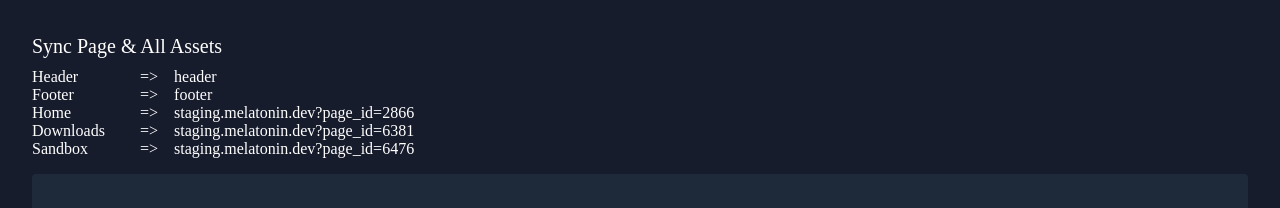
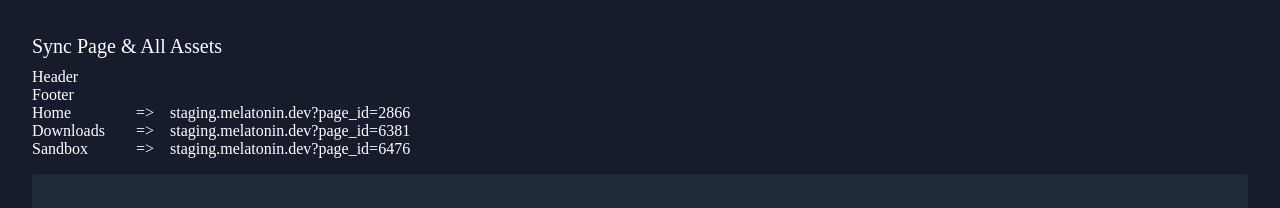
Before and after one commit to ofsound/vue-machine, a Vue app: page /sync in a window 1280 px wide. Shown: the top 208 px of the page. Built offline with nearby package versions, Linux system fonts and the light colour scheme; a web font is replaced by a local one.

Commit message:
Refactor/renaming on Remote Sync

```diff
--- a/src/components/RemoteSync.vue
+++ b/src/components/RemoteSync.vue
@@ -1,6 +1,14 @@
 <script setup lang="ts">
 import axios from 'axios'
 import { ref, toRaw, type Component } from 'vue'
+
+import myCssContent from '@/main.css?inline'
+
+import SiteHeader from '@/html/SiteHeader.vue'
+import SiteFooter from '@/html/SiteFooter.vue'
+import PageHome from '@/html/PageHome.vue'
+import PageDownloads from '@/html/PageDownloads.vue'
+import PageSandbox from '@/html/PageSandbox.vue'
 
 interface ComponentObject {
   label: string
@@ -8,27 +16,9 @@
   postID: number
 }
 
-interface ComponentObjectForTemplateParts {
-  label: string
-  component: Component
-  templateID: string
-}
-
-import myCssContent from '@/main.css?inline'
-
-import SiteHeader from '@/html/SiteHeader.vue'
-import SiteFooter from '@/html/SiteFooter.vue'
-
-import PageHome from '@/html/PageHome.vue'
-import PageDownloads from '@/html/PageDownloads.vue'
-import PageSandbox from '@/html/PageSandbox.vue'
-
-const componentObjectsForTemplateParts: ComponentObjectForTemplateParts[] = [
-  { label: 'Header', component: SiteHeader, templateID: 'header' },
-  { label: 'Footer', component: SiteFooter, templateID: 'footer' },
-]
-
 const componentObjects: ComponentObject[] = [
+  { label: 'Header', component: SiteHeader, postID: 2863 },
+  { label: 'Footer', component: SiteFooter, postID: 2864 },
   { label: 'Home', component: PageHome, postID: 2866 },
   { label: 'Downloads', component: PageDownloads, postID: 6381 },
   { label: 'Sandbox', component: PageSandbox, postID: 6476 },
@@ -37,99 +27,29 @@
 const selectedFiles: File[] = []
 
 const componentRefs = ref<HTMLElement[]>([])
-const componentForTemplatePartRefs = ref<HTMLElement[]>([])
 
-// const username = 'csstune'
+const staging_user = import.meta.env.VITE_STAGING_USER
+const staging_password = import.meta.env.VITE_STAGING_PASSWORD
 
-// const password = import.meta.env.VITE_WP_REST_API_PASSWORD
-// const secret = import.meta.env.VITE_WP_REST_API_SECRET
+const sendHtmlToWordPressPage = async (postID: number, componentRef: HTMLElement) => {
+  const componentHtmlRaw = componentRef.innerHTML
 
-const staging_user = 'admin'
-const staging_password = 'hwgletsgohwgletsgo'
-
-// const credentials = `${username}:${password}`
-// const encodedCredentials = btoa(credentials)
-
-const sendHtmlToWordPressTemplatePart = async (
-  templateID: string,
-  componentForTemplatePartRef: HTMLElement,
-) => {
-  const componentHtmlRaw = componentForTemplatePartRef.innerHTML
-
-  function removeDataVInspector(htmlString: string) {
+  function removeVueDataAttribute(htmlString: string) {
     const container = document.createElement('div')
     container.innerHTML = htmlString
 
-    const elementsWithInspector = container.querySelectorAll('[data-v-inspector]')
+    const elementsWithAttribute = container.querySelectorAll('[data-v-inspector]')
 
-    elementsWithInspector.forEach((element) => {
+    elementsWithAttribute.forEach((element) => {
       element.removeAttribute('data-v-inspector')
     })
 
     return container.innerHTML
   }
 
-  const cleanHtml = removeDataVInspector(componentHtmlRaw)
+  const htmlWithoutAttribute = removeVueDataAttribute(componentHtmlRaw)
 
-  const componentHtml = cleanHtml.replace(
-    /\/src\/assets\//g,
-    '/wp-content/uploads/dot-dev-tailwind/',
-  )
-
-  // const templateData = {
-  //   content: componentHtml,
-  // }
-
-  try {
-    // const response = await axios.post(
-    //   'https://staging.melatonin.dev/wp-json/wp/v2/template-parts/lean-and-mean/' + templateID,
-    //   templateData,
-    //   {
-    //     headers: {
-    //       Authorization: `Basic ${encodedCredentials}`,
-    //     },
-    //   },
-    // )
-    const response = await axios.post(
-      'https://staging.melatonin.dev/wp-json/my-vue-app/v1/save-component-html-to-template-part',
-      { html_content: componentHtml, page_id: templateID },
-      {
-        auth: {
-          username: staging_user,
-          password: staging_password,
-        },
-      },
-    )
-
-    console.log('Template created successfully:', response.data)
-
-    appendToLog('HTML saved successfully!')
-  } catch (error) {
-    console.error('Error sending HTML:', error)
-    console.error('Error creating template:')
-    appendToLog('Error sending HTML')
-  }
-}
-
-const sendHtmlToWordPressPage = async (postID: number, componentRef: HTMLElement) => {
-  const componentHtmlRaw = componentRef.innerHTML
-
-  function removeDataVInspector(htmlString: string) {
-    const container = document.createElement('div')
-    container.innerHTML = htmlString
-
-    const elementsWithInspector = container.querySelectorAll('[data-v-inspector]')
-
-    elementsWithInspector.forEach((element) => {
-      element.removeAttribute('data-v-inspector')
-    })
-
-    return container.innerHTML
-  }
-
-  const cleanHtml = removeDataVInspector(componentHtmlRaw)
-
-  const componentHtml = cleanHtml
+  const htmlWithFindAndReplace = htmlWithoutAttribute
     .replace(/\/src\/assets\//g, '/wp-content/uploads/dot-dev-tailwind/')
     .replace(/autoplay=""/g, 'autoplay')
     .replace(/loop=""/g, 'loop')
@@ -138,7 +58,7 @@
   try {
     const response = await axios.post(
       'https://staging.melatonin.dev/wp-json/my-vue-app/v1/save-component-html',
-      { html_content: componentHtml, page_id: postID },
+      { html_content: htmlWithFindAndReplace, page_id: postID },
       {
         auth: {
           username: staging_user,
@@ -154,7 +74,7 @@
   }
 }
 
-const updateCSSOnServer = async () => {
+const sendCSSToWordPress = async () => {
   try {
     const response = await axios.post(
       'https://staging.melatonin.dev/wp-json/my-vue-app/v1/save_css',
@@ -181,7 +101,7 @@
   }
 }
 
-const syncAssets = async () => {
+const sendAssetsToWordPress = async () => {
   function getFileNameFromPath(pathString: string) {
     const lastSlashIndex = pathString.lastIndexOf('/')
     if (lastSlashIndex === -1) {
@@ -258,9 +178,11 @@
         'https://staging.melatonin.dev/wp-json/my-vue-app/v1/save_asset',
         formData,
         {
+          auth: {
+            username: staging_user,
+            password: staging_password,
+          },
           headers: {
-            // 'X-WP-Nonce': secret,
-            Authorization: 'Basic YWRtaW46aHdnbGV0c2dvaHdnbGV0c2dv',
             'Content-Type': 'multipart/form-data',
           },
         },
@@ -289,39 +211,30 @@
   <div class="flex h-full flex-col px-8 py-4 text-white">
     <div class="mt-4 mb-2 text-xl">Sync Page & All Assets</div>
 
-    <div v-for="(item, index) in componentObjectsForTemplateParts" :key="item.templateID">
+    <div class="">
+      <div
+        v-for="(item, index) in componentObjects"
+        :key="item.postID"
+        class="flex nth-[-n+2]:[&>div]:hidden"
+      >
         <button
           @click="
-          (sendHtmlToWordPressTemplatePart(
-            item.templateID,
-            componentForTemplatePartRefs[index] as HTMLElement,
-          ),
-          updateCSSOnServer(),
-          syncAssets())
+            (sendHtmlToWordPressPage(item.postID, componentRefs[index] as HTMLElement),
+            sendCSSToWordPress(),
+            sendAssetsToWordPress())
           "
           class="mr-4 min-w-22 cursor-pointer text-left hover:underline"
         >
           {{ item.label }}
         </button>
-      => &nbsp;&nbsp;&nbsp;<span>{{ item.templateID }}</span>
-    </div>
-
-    <div v-for="(item, index) in componentObjects" :key="item.postID">
-      <button
-        @click="
-          (sendHtmlToWordPressPage(item.postID, componentRefs[index] as HTMLElement),
-          updateCSSOnServer(),
-          syncAssets())
-        "
-        class="mr-4 min-w-22 cursor-pointer text-left hover:underline"
-      >
-        {{ item.label }}
-      </button>
+        <div>
           => &nbsp;&nbsp;&nbsp;<a
             :href="'https://staging.melatonin.dev/?page_id=' + item.postID"
             class="cursor-pointer hover:underline"
             >staging.melatonin.dev?page_id={{ item.postID }}</a
           >
+        </div>
+      </div>
     </div>
 
     <div
@@ -344,18 +257,5 @@
     >
       <component :key="item.postID" :is="toRaw(item.component)"></component>
     </div>
-
-    <div
-      v-for="(item, index) in componentObjectsForTemplateParts"
-      :key="item.templateID"
-      :ref="
-        (el) => {
-          if (el && componentForTemplatePartRefs)
-            componentForTemplatePartRefs[index] = el as HTMLElement
-        }
-      "
-    >
-      <component :key="item.templateID" :is="toRaw(item.component)"></component>
-    </div>
   </div>
 </template>
--- a/src/html/PageSandbox.vue
+++ b/src/html/PageSandbox.vue
@@ -1,7 +1,7 @@
 <template>
   <div>
     <div class="bg-[#827282] text-4xl text-white">Hi, I'm cssTune.</div>
-    <div>We're a dedicated team of relentless devs.</div>
+    <div>We're a dedicated team of relentless devvvvvvvvvvvs.</div>
     <div class="mx-auto h-20 w-30 rounded-md bg-slate-200 shadow-sm shadow-amber-100"></div>
   </div>
 </template>
--- a/src/html/SiteFooter.vue
+++ b/src/html/SiteFooter.vue
@@ -13,13 +13,11 @@
       </div>
       <div class="mr-3 mb-4 ml-auto w-full shrink-0 md:mb-0 md:w-60">
         <div class="bg-bar-red mb-3 h-5 pl-3">
-          <div class="relative -top-[2.5px] font-black text-white italic">
-            Sine Machine : Let's go
-          </div>
+          <div class="relative -top-[2.5px] font-black text-white italic">Sine Machine</div>
         </div>
         <div class="mb-3 flex h-5">
           <div class="relative -top-0.5 mr-5 ml-3 shrink-0">
-            <a href="#buy-now" class="text-white">Buy Now</a>
+            <a href="#buy-now" class="text-white">Buy Now : There we went</a>
           </div>
           <div class="bg-bar-orange w-full"></div>
         </div>
--- a/src/html/SiteHeader.vue
+++ b/src/html/SiteHeader.vue
@@ -16,7 +16,7 @@
               href="?mb_intent=view_product&mb_product_id=sine-machine-early-access"
               class="text-light-purple text-xl font-medium hover:text-white"
             >
-              Downloads - HWG
+              Downloads
             </a>
             <a
               href="/manuals/sine-machine/"
```
Lines whose indentation alone changed are shown as unchanged.
